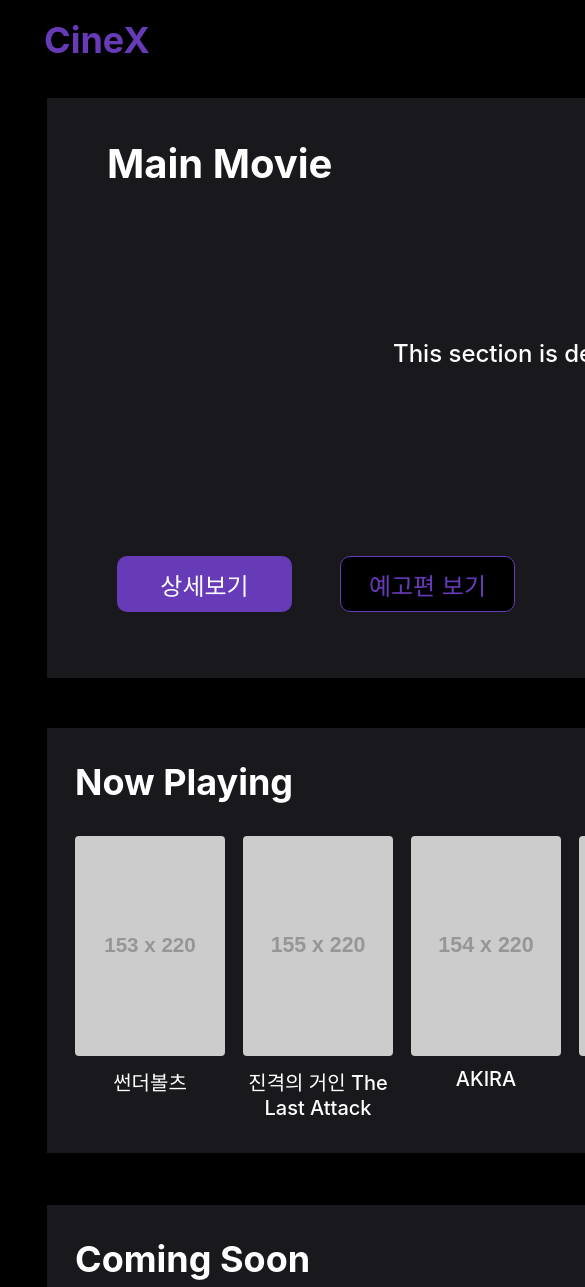
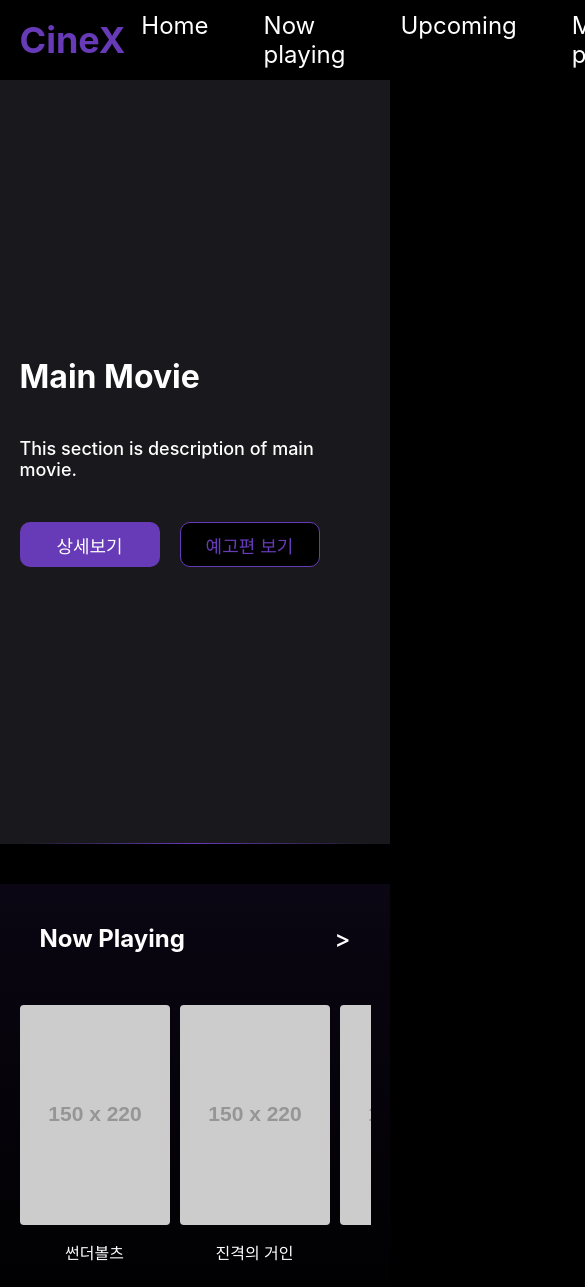
Before and after one commit to NarakalsoRock/Frontend, a plain HTML site: page html/index.html in a window 390 px wide. Shown: the top 1287 px of the page, 585 px wide, since content can reach past the window. Drawn offline with Linux system fonts and the light colour scheme; placeholder pictures from the web are drawn by us.

Commit message:
update mainpage

```diff
--- a/css/pages/index.css
+++ b/css/pages/index.css
@@ -7,24 +7,26 @@
 body {
     font-family: 'Inter', sans-serif;
     background: black;
-    width: 1440px;
-    height: 1024px;
-    position: relative;
-    overflow: hidden;
+    min-width: 320px;    /* 최소 너비 */
+    max-width: 1440px;   /* 최대 너비 */
+    margin: 0 auto;
+    overflow-y: auto;
 }
 
 /* Header */
 .header {
-    width: 1440px;
+    width: 100%;
     height: 80px;
     background: black;
-    position: absolute;
-    top: 0;
-    left: 0;
+    margin: 0 auto;
     display: flex;
     align-items: center;
     justify-content: space-between;
-    padding: 0 44px;
+    padding: 0 5%;
+    position: fixed;
+    top: 0;
+    left: 0;
+    z-index: 1000;
 }
 
 .logo {
@@ -53,44 +55,58 @@ body {
 
 /* Main Movie Section */
 .main-movie {
-    width: 1346px;
-    height: 580px;
-    left: 47px;
-    top: 98px;
+    width: 100%;
+    height: 100vh;
+    margin: 0 auto;
+    box-sizing: border-box;
+    background: #19181C;
+    padding: 80px 5% 0;
+    display: flex;
+    flex-direction: column;
+    justify-content: center;
+    position: relative;
+}
+
+.main-movie::after {
+    content: '';
     position: absolute;
-    background: #19181C;
-    padding: 41px 60px;
+    bottom: 0;
+    left: 50%;
+    transform: translateX(-50%);
+    width: 90%;
+    height: 1px;
+    background: linear-gradient(to right, transparent, #673AB7, transparent);
 }
 
 .main-movie-title {
     color: white;
-    font-size: 40px;
+    font-size: clamp(32px, 5vw, 40px);
     font-weight: 700;
-    margin-bottom: 151px;
+    margin-bottom: 5vh;
 }
 
 .main-movie-description {
     color: white;
-    font-size: 24px;
+    font-size: clamp(18px, 3vw, 24px);
     font-weight: 500;
-    margin-bottom: 188px;
-    margin-left: 286px;
+    margin-bottom: 5vh;
+    margin-left: 0;
 }
 
 .main-movie-buttons {
     display: flex;
-    gap: 48px;
-    margin-left: 10px;
+    gap: clamp(20px, 3vw, 48px);
+    margin-left: 0;
 }
 
 .btn-detail {
-    width: 175px;
-    height: 56px;
+    width: clamp(140px, 15vw, 175px);
+    height: clamp(45px, 5vh, 56px);
     background: #673AB7;
     border-radius: 10px;
     border: none;
     color: white;
-    font-size: 24px;
+    font-size: clamp(18px, 2vw, 24px);
     font-weight: 500;
     cursor: pointer;
     display: flex;
@@ -99,13 +115,13 @@ body {
 }
 
 .btn-trailer {
-    width: 175px;
-    height: 56px;
+    width: clamp(140px, 15vw, 175px);
+    height: clamp(45px, 5vh, 56px);
     background: black;
     border-radius: 10px;
     border: 1px solid #673AB7;
     color: #673AB7;
-    font-size: 24px;
+    font-size: clamp(18px, 2vw, 24px);
     font-weight: 500;
     cursor: pointer;
     display: flex;
@@ -115,82 +131,110 @@ body {
 
 /* Movie Sections */
 .movie-section {
-    width: 1346px;
-    height: 425px;
-    left: 47px;
-    position: absolute;
+    width: 100%;
+    margin: 0 auto;
+    min-height: 425px;
     background: #19181C;
-    padding: 32px 28px;
-}
-
-.now-playing {
-    top: 728px;
-}
-
-.coming-soon {
-    top: 1205px;
+    box-sizing: border-box;
+    padding: 40px 5%;
 }
 
 .section-header {
     display: flex;
     justify-content: space-between;
     align-items: center;
-    margin-bottom: 32px;
+    margin-bottom: clamp(20px, 4vh, 32px);
+    padding: 0 20px;
 }
 
 .section-title {
     color: white;
-    font-size: 36px;
+    font-size: clamp(24px, 4vw, 36px);
     font-weight: 700;
 }
 
 .arrow {
     color: white;
-    font-size: 36px;
+    font-size: clamp(24px, 4vw, 36px);
     font-weight: 500;
     cursor: pointer;
-    margin-right: 20px;
+    margin-right: 0;
+    transition: transform 0.3s ease;
+}
+
+.arrow:hover {
+    transform: scale(1.1);
+    color: #673AB7;
+}
+
+.now-playing {
+    margin-top: 40px;
+    position: relative;
+    background: linear-gradient(180deg, rgba(103, 58, 183, 0.1) 0%, rgba(25, 24, 28, 0) 100%);
+}
+
+.coming-soon {
+
 }
 
 .movie-grid {
     display: flex;
-    gap: 18px;
-    align-items: flex-start;
+    gap: clamp(10px, 2vw, 18px);
+    align-items: start;
+    overflow-x: auto;
+    padding: 20px 0;
+    scroll-snap-type: x mandatory;
+    -webkit-overflow-scrolling: touch;
+    scrollbar-width: none; /* Firefox */
+    -ms-overflow-style: none; /* IE and Edge */
+}
+
+.movie-grid::-webkit-scrollbar {
+    display: none; /* Chrome, Safari, Opera */
 }
 
 .movie-item {
-    display: flex;
-    flex-direction: column;
-    align-items: center;
+    flex: 0 0 auto;
+    width: 150px;
+    scroll-snap-align: start;
+    transition: transform 0.3s ease;
+}
+
+.movie-item:hover {
+    transform: scale(1.05);
 }
 
 .movie-poster {
     width: 150px;
     height: 220px;
     background: #19181C;
-    margin-bottom: 11px;
+    margin-bottom: clamp(8px, 1.5vh, 11px);
     border-radius: 4px;
+    object-fit: cover;
 }
 
 .movie-title {
     color: white;
-    font-size: 20px;
+    font-size: clamp(16px, 2vw, 20px);
     font-weight: 500;
     text-align: center;
-    width: 150px;
+    width: 100%;
+    max-width: 150px;
 }
 
 /* Footer */
 .footer {
-    width: 1440px;
+    width: 100%;
+    max-width: 1200px;   /* 필요시 조정 */
+    margin: 0 auto;
     height: 74px;
-    left: 0px;
-    top: 1696px;
-    position: absolute;
     background: black;
     display: flex;
     align-items: center;
     justify-content: center;
+    box-sizing: border-box;
+    padding-left: 5vw;
+    padding-right: 5vw;
 }
 
 .footer-text {
@@ -198,3 +242,7 @@ body {
     font-size: 16px;
     font-weight: 500;
 }
+
+html, body {
+    height: 100%;
+}
--- a/html/index.html
+++ b/html/index.html
@@ -36,28 +36,44 @@
         </div>
         <div class="movie-grid">
             <div class="movie-item">
-                <img src="https://placehold.co/153x220" alt="썬더볼츠" class="movie-poster">
+                <img src="https://placehold.co/150x220" alt="썬더볼츠" class="movie-poster">
                 <div class="movie-title">썬더볼츠</div>
             </div>
             <div class="movie-item">
-                <img src="https://placehold.co/155x220" alt="진격의 거인 The Last Attack" class="movie-poster">
-                <div class="movie-title">진격의 거인 The Last Attack</div>
+                <img src="https://placehold.co/150x220" alt="진격의 거인" class="movie-poster">
+                <div class="movie-title">진격의 거인</div>
             </div>
             <div class="movie-item">
-                <img src="https://placehold.co/154x220" alt="AKIRA" class="movie-poster">
+                <img src="https://placehold.co/150x220" alt="AKIRA" class="movie-poster">
                 <div class="movie-title">AKIRA</div>
             </div>
             <div class="movie-item">
-                <img src="https://placehold.co/168x220" alt="카우보이 비밥" class="movie-poster">
+                <img src="https://placehold.co/150x220" alt="카우보이 비밥" class="movie-poster">
                 <div class="movie-title">카우보이 비밥</div>
             </div>
             <div class="movie-item">
-                <img src="https://placehold.co/176x220" alt="Devil may cry" class="movie-poster">
-                <div class="movie-title">Devil may cry</div>
+                <img src="https://placehold.co/150x220" alt="Devil May Cry" class="movie-poster">
+                <div class="movie-title">Devil May Cry</div>
             </div>
             <div class="movie-item">
-                <img src="https://placehold.co/158x224" alt="Solo Leveling" class="movie-poster">
+                <img src="https://placehold.co/150x220" alt="Solo Leveling" class="movie-poster">
                 <div class="movie-title">Solo Leveling</div>
+            </div>
+            <div class="movie-item">
+                <img src="https://placehold.co/150x220" alt="귀멸의 칼날" class="movie-poster">
+                <div class="movie-title">귀멸의 칼날</div>
+            </div>
+            <div class="movie-item">
+                <img src="https://placehold.co/150x220" alt="스즈메의 문단속" class="movie-poster">
+                <div class="movie-title">스즈메의 문단속</div>
+            </div>
+            <div class="movie-item">
+                <img src="https://placehold.co/150x220" alt="너의 이름은" class="movie-poster">
+                <div class="movie-title">너의 이름은</div>
+            </div>
+            <div class="movie-item">
+                <img src="https://placehold.co/150x220" alt="날씨의 아이" class="movie-poster">
+                <div class="movie-title">날씨의 아이</div>
             </div>
         </div>
     </section>
@@ -70,25 +86,44 @@
         </div>
         <div class="movie-grid">
             <div class="movie-item">
-                <img src="https://placehold.co/153x220" alt="Coming Soon Movie 1" class="movie-poster">
+                <img src="https://placehold.co/150x220" alt="블레이드 러너 2049" class="movie-poster">
+                <div class="movie-title">블레이드 러너 2049</div>
             </div>
             <div class="movie-item">
-                <img src="https://placehold.co/153x220" alt="Coming Soon Movie 2" class="movie-poster">
+                <img src="https://placehold.co/150x220" alt="듄: 파트 2" class="movie-poster">
+                <div class="movie-title">듄: 파트 2</div>
             </div>
             <div class="movie-item">
-                <img src="https://placehold.co/153x220" alt="Coming Soon Movie 3" class="movie-poster">
+                <img src="https://placehold.co/150x220" alt="메이즈 러너" class="movie-poster">
+                <div class="movie-title">메이즈 러너</div>
             </div>
             <div class="movie-item">
-                <img src="https://placehold.co/153x220" alt="Coming Soon Movie 4" class="movie-poster">
+                <img src="https://placehold.co/150x220" alt="인터스텔라" class="movie-poster">
+                <div class="movie-title">인터스텔라</div>
             </div>
             <div class="movie-item">
-                <img src="https://placehold.co/153x220" alt="Coming Soon Movie 5" class="movie-poster">
+                <img src="https://placehold.co/150x220" alt="매트릭스" class="movie-poster">
+                <div class="movie-title">매트릭스</div>
             </div>
             <div class="movie-item">
-                <img src="https://placehold.co/153x220" alt="Coming Soon Movie 6" class="movie-poster">
+                <img src="https://placehold.co/150x220" alt="아바타 3" class="movie-poster">
+                <div class="movie-title">아바타 3</div>
             </div>
             <div class="movie-item">
-                <img src="https://placehold.co/153x220" alt="Coming Soon Movie 7" class="movie-poster">
+                <img src="https://placehold.co/150x220" alt="스파이더맨" class="movie-poster">
+                <div class="movie-title">스파이더맨</div>
+            </div>
+            <div class="movie-item">
+                <img src="https://placehold.co/150x220" alt="배트맨" class="movie-poster">
+                <div class="movie-title">배트맨</div>
+            </div>
+            <div class="movie-item">
+                <img src="https://placehold.co/150x220" alt="원더우먼" class="movie-poster">
+                <div class="movie-title">원더우먼</div>
+            </div>
+            <div class="movie-item">
+                <img src="https://placehold.co/150x220" alt="슈퍼맨" class="movie-poster">
+                <div class="movie-title">슈퍼맨</div>
             </div>
         </div>
     </section>
```
